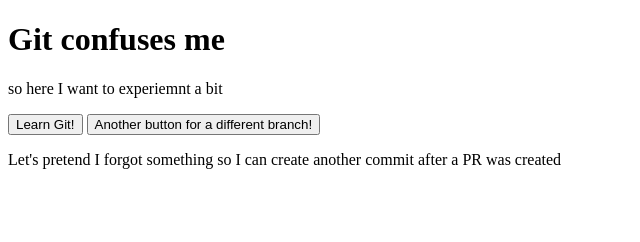
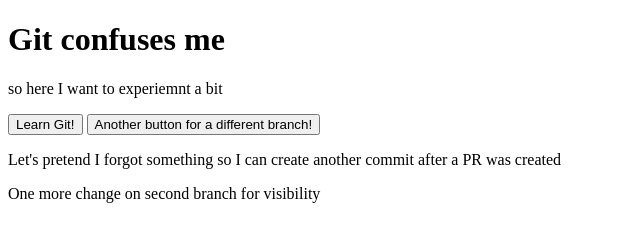
Before and after one commit to Franzi1005/git-trial-and-error, a plain HTML site: page index.html in a window 1280 px wide. Shown: the whole page, without its empty margins (0-640 px from the left). Drawn offline with Linux system fonts and the light colour scheme.

Commit message:
made nother change while on the 3rd there were commits

```diff
--- a/index.html
+++ b/index.html
@@ -12,5 +12,6 @@
   <button id="git-button">Another button for a different branch!</button>
 
   <p>Let's pretend I forgot something so I can create another commit after a PR was created</p>
+  <p>One more change on second branch for visibility</p>
 </body>
 </html>
```
